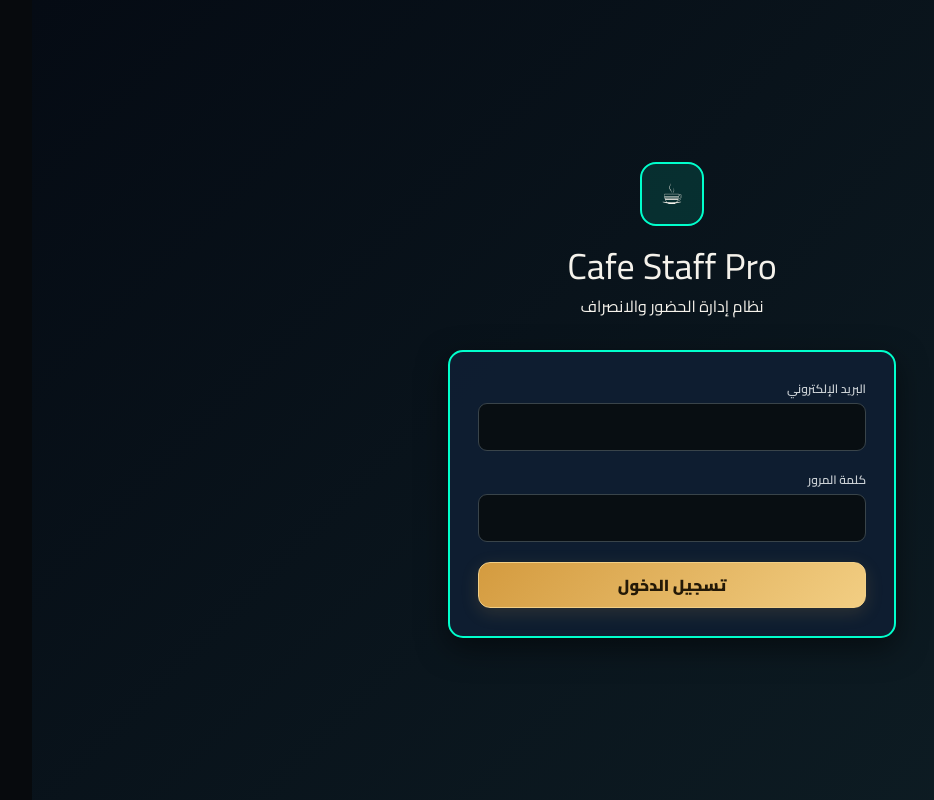
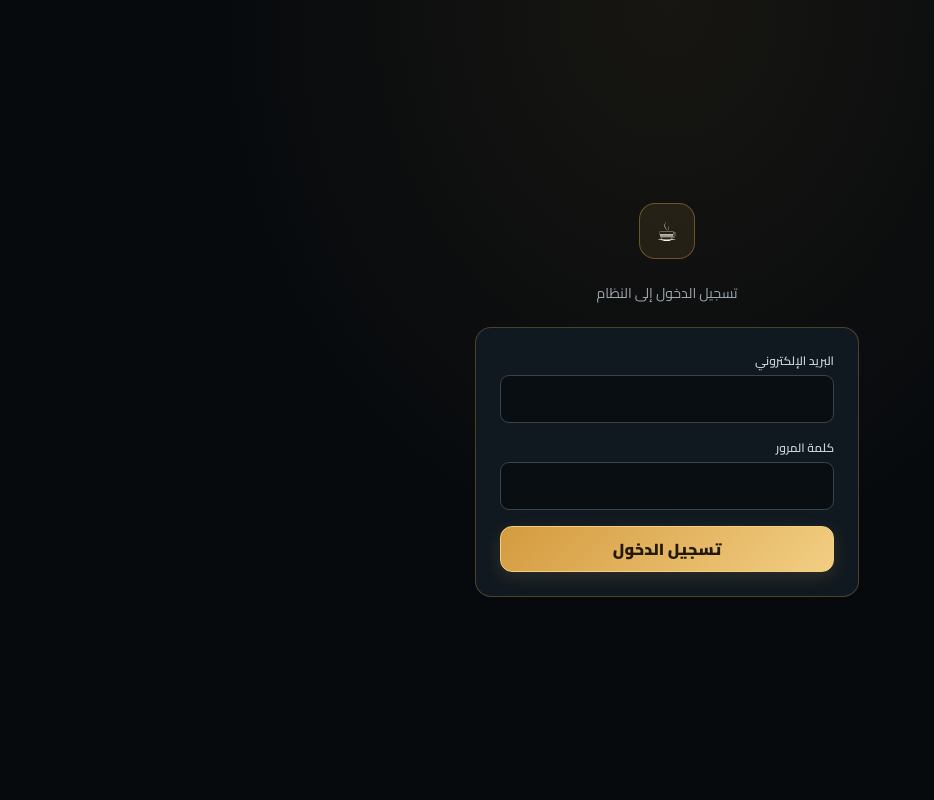
Before and after one commit to uneu2bb/cafe-staff-pro, a Next.js app: page /login in a window 1280 px wide. Shown: the whole page, without its empty margins (84-1018 px from the left). Built offline with nearby package versions, Linux system fonts and the light colour scheme; no server answers.

Commit message:
fix: syntax error useState + faster minimal login without Cafe Staff Pro title

```diff
--- a/app/dashboard/HomeBoard.tsx
+++ b/app/dashboard/HomeBoard.tsx
@@ -74,7 +74,7 @@ export default function HomeBoard({ adminName, adminRole, cafeName: cafeNameProp
   const logoClicks = useRef({ n: 0, t: 0 })
   const [showPanelGate, setShowPanelGate] = useState(false)
   const [panelOpen, setPanelOpen] = useState(false)
-  const [panelPwd, setPanelPwd] = use useState('')
+  const [panelPwd, setPanelPwd] = useState('')
   const [panelTab, setPanelTab] = useState<'account' | 'rates' | 'withdrawals' | 'employees' | 'cafes'>('employees')
   const [panelBusy, setPanelBusy] = useState(false)
   const [isSuperAdmin, setIsSuperAdmin] = useState(false)
@@ -401,7 +401,7 @@ export default function HomeBoard({ adminName, adminRole, cafeName: cafeNameProp
           <div className="flex items-center gap-3 text-xs" style={{ color: '#d5d8da' }}>
             <span className="hidden sm:inline">{todayLabel()} · {clock}</span>
             <button type="button" className="w-[38px] h-[38px] rounded-[11px] grid place-items-center" style={{ border: '1px solid var(--line)', background: '#11181d', color: 'var(--gold2)' }} onClick={() => showToast(true, 'لا توجد إشعارات جديدة')}>♧</button>
-            <button type="button" className="w-[38px] h-[38px] rounded-[11px] grid place-items-center md:hidden" style={{ border: '1px solid var(--line)', background: '#11181d', color: 'var(--gold2)' }} onClick={() => setMobileOpen(!mobileOpen)}>☰</button>
+            <button type="button" className="w-[38px] h-[38px] rounded-[11px] grid place-items-center md:hidden" style={{ border: '1px solid var(--line)', background: '#11181d', color: 'var(--(--gold2)' }} onClick={() => setMobileOpen(!mobileOpen)}>☰</button>
           </div>
         </header>
 
--- a/app/login/page.tsx
+++ b/app/login/page.tsx
@@ -1,6 +1,6 @@
 'use client'
 
-import { useEffect, useState } from 'react'
+import { useState } from 'react'
 import { useRouter } from 'next/navigation'
 import { createClient } from '@/lib/supabase/client'
 
@@ -10,16 +10,6 @@ export default function LoginPage() {
   const [password, setPassword] = useState('')
   const [loading, setLoading] = useState(false)
   const [error, setError] = useState('')
-  const [brandName, setBrandName] = useState('Cafe Staff Pro')
-
-  useEffect(() => {
-    fetch('/api/public/brand')
-      .then((r) => r.json())
-      .then((d) => {
-        if (d?.name) setBrandName(d.name)
-      })
-      .catch(() => {})
-  }, [])
 
   const handleLogin = async (e: React.FormEvent) => {
     e.preventDefault()
@@ -33,8 +23,7 @@ export default function LoginPage() {
         setLoading(false)
         return
       }
-      router.push('/dashboard')
-      router.refresh()
+      router.replace('/dashboard')
     } catch {
       setError('خطأ في الاتصال')
       setLoading(false)
@@ -45,32 +34,32 @@ export default function LoginPage() {
     <div
       className="min-h-screen flex items-center justify-center p-4"
       style={{
-        background: 'linear-gradient(135deg, rgba(5,11,20,0.98), rgba(15,32,39,0.95))',
+        background: 'radial-gradient(ellipse at top, rgba(214,163,75,0.08), transparent 50%), #070a0d',
       }}
     >
-      <div className="w-full max-w-md fade-up text-center">
+      <div className="w-full max-w-sm text-center">
         <div
-          className="inline-flex items-center justify-center w-16 h-16 rounded-2xl mb-5 glow-pulse"
+          className="inline-flex items-center justify-center w-14 h-14 rounded-2xl mb-6"
           style={{
-            background: 'rgba(0,255,204,0.12)',
-            border: '2px solid #00ffcc',
+            background: 'rgba(214,163,75,0.1)',
+            border: '1px solid rgba(214,163,75,0.4)',
           }}
         >
-          <span style={{ fontSize: 28 }}>☕</span>
+          <span style={{ fontSize: 26 }}>☕</span>
         </div>
 
-        <h1 className="neon-title text-3xl md:text-4xl mb-2">{brandName}</h1>
-        <p className="neon-subtitle mb-8">نظام إدارة الحضور والانصراف</p>
+        <p className="text-sm mb-6" style={{ color: '#9ca7b0' }}>
+          تسجيل الدخول إلى النظام
+        </p>
 
         <form
           onSubmit={handleLogin}
-          className="space-y-5 text-right"
+          className="space-y-4 text-right"
           style={{
-            background: 'rgba(15, 30, 50, 0.95)',
-            border: '2px solid #00ffcc',
-            borderRadius: 15,
-            padding: 28,
-            boxShadow: '0 10px 30px rgba(0,0,0,0.5)',
+            background: '#101920',
+            border: '1px solid rgba(214,163,75,0.3)',
+            borderRadius: 16,
+            padding: 24,
           }}
         >
           <div>
@@ -81,6 +70,7 @@ export default function LoginPage() {
               onChange={(e) => setEmail(e.target.value)}
               className="input-field"
               required
+              autoComplete="email"
               dir="ltr"
               style={{ textAlign: 'left' }}
             />
@@ -93,6 +83,7 @@ export default function LoginPage() {
               onChange={(e) => setPassword(e.target.value)}
               className="input-field"
               required
+              autoComplete="current-password"
               dir="ltr"
               style={{ textAlign: 'left' }}
             />
@@ -100,18 +91,18 @@ export default function LoginPage() {
 
           {error && (
             <div
-              className="rounded-xl px-4 py-3 text-sm text-center"
+              className="rounded-xl px-3 py-2.5 text-sm text-center"
               style={{
-                background: 'rgba(255,51,51,0.12)',
-                border: '1px solid rgba(255,51,51,0.45)',
-                color: '#ff6b6b',
+                background: 'rgba(216,62,77,0.12)',
+                border: '1px solid rgba(216,62,77,0.4)',
+                color: '#ff7782',
               }}
             >
               {error}
             </div>
           )}
 
-          <button type="submit" disabled={loading} className="btn-primary w-full py-3.5 text-base">
+          <button type="submit" disabled={loading} className="btn-gold w-full py-3 text-base">
             {loading ? 'جاري الدخول...' : 'تسجيل الدخول'}
           </button>
         </form>
```
